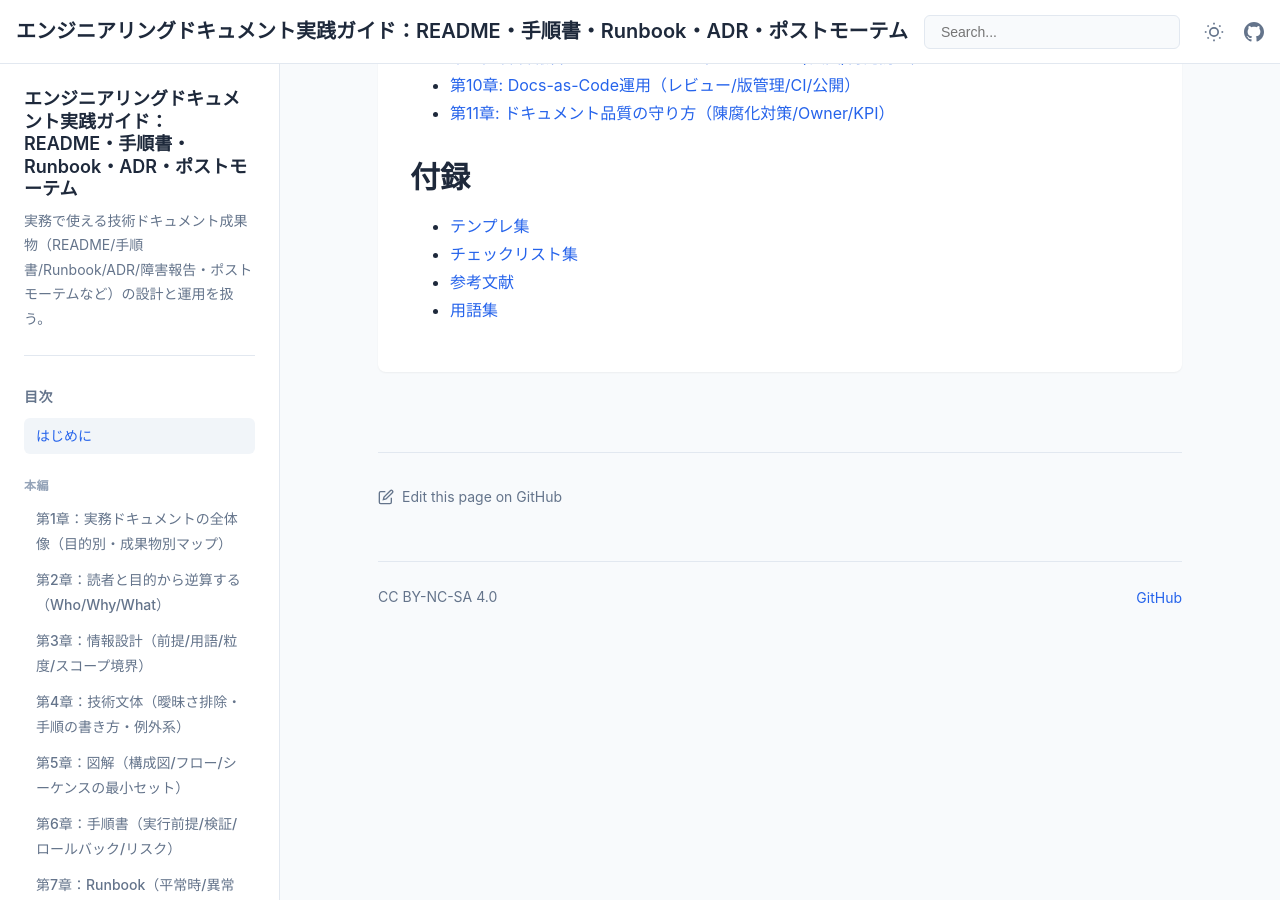
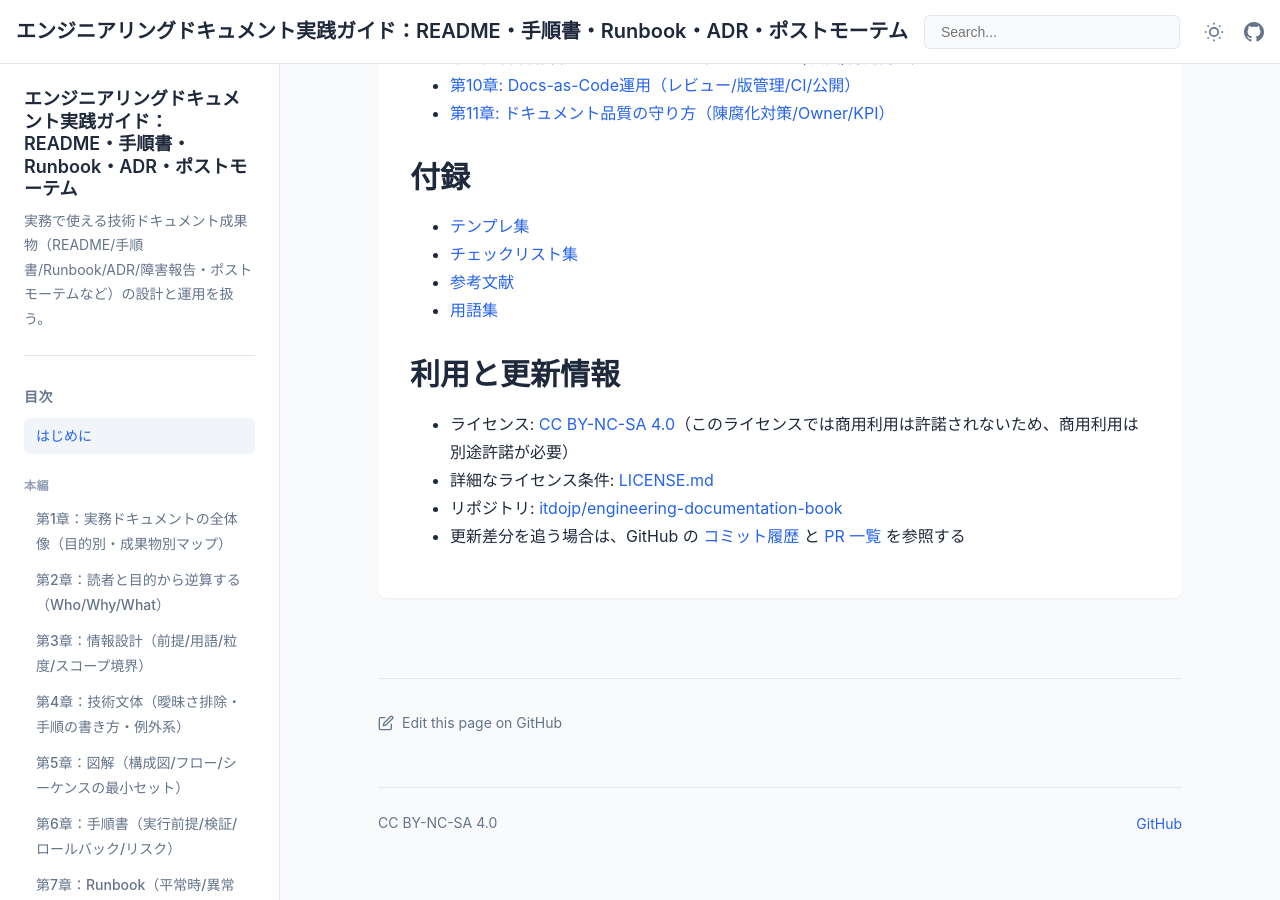
Before and after one commit to itdojp/engineering-documentation-book, a Jekyll site: the page built from docs/index.md, in a window 1280 px wide and 900 px high, scrolled down 1667 px. Built offline with Jekyll 4.4.1, drawn with Linux system fonts in a browser that asks for light colours; some of the changed text lies outside the part shown.

Commit message:
add usage guidance

```diff
--- a/docs/index.md
+++ b/docs/index.md
@@ -39,7 +39,7 @@ learningOutcomes:
 ## 前提知識
 
 - Markdown の基本
-- Git/GitHub の基本（Issue/PR）
+- Git/GitHub の基本（Issue / PR）
 
 ## すぐ開く先
 
@@ -74,3 +74,10 @@ learningOutcomes:
 - [チェックリスト集](appendices/checklists/)
 - [参考文献](appendices/references/)
 - [用語集](appendices/glossary/)
+
+## 利用と更新情報
+
+- ライセンス: [CC BY-NC-SA 4.0](https://creativecommons.org/licenses/by-nc-sa/4.0/deed.ja)（このライセンスでは商用利用は許諾されないため、商用利用は別途許諾が必要）
+- 詳細なライセンス条件: [LICENSE.md](https://github.com/itdojp/engineering-documentation-book/blob/main/LICENSE.md)
+- リポジトリ: [itdojp/engineering-documentation-book](https://github.com/itdojp/engineering-documentation-book)
+- 更新差分を追う場合は、GitHub の [コミット履歴](https://github.com/itdojp/engineering-documentation-book/commits/main/) と [PR 一覧](https://github.com/itdojp/engineering-documentation-book/pulls) を参照する
```
